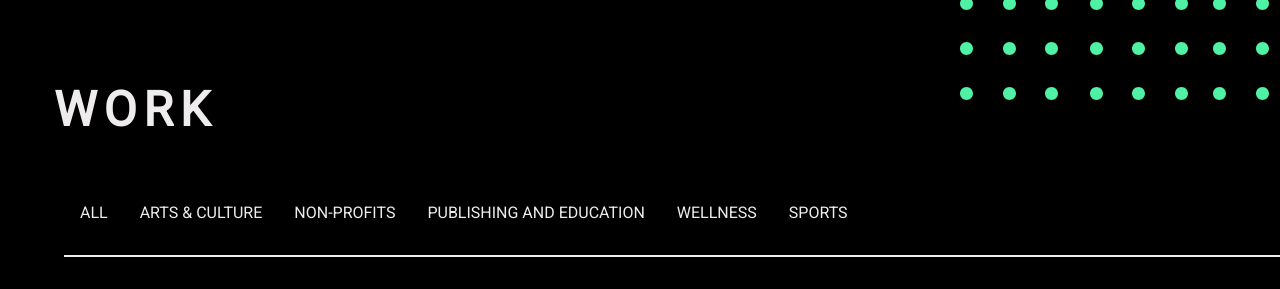
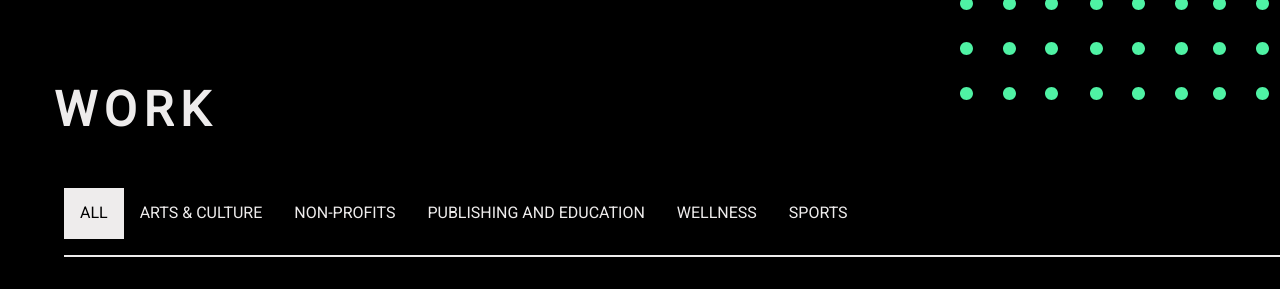
Before and after one commit to MikeX-23/plank-app, a React (Create React App) app: page / in a window 1280 px wide. In both pictures the pointer is over the item "ALL". Shown: the top 289 px of the page. Built offline with nearby package versions, Linux system fonts and the light colour scheme; no server answers.

Commit message:
added animations

```diff
--- a/src/App.css
+++ b/src/App.css
@@ -46,12 +46,16 @@
         line-height: 18.75px;
     }
 
+    .menu li:hover {
+        color: #000;
+        background: #EEECEC;
+        transition: 1s ease-in-out;
+    }
+
     .active {
         border: 1px solid #FFFFFF;
         box-sizing: border-box;
     }
-
-
 
     #container {
         width: 1280px;
@@ -114,6 +118,8 @@
         cursor:pointer;
     }
 
+
+
     #arrow {
         margin-left: 15px;
     }
@@ -122,6 +128,12 @@
         width: 217.2px;
         height: 291px;
         position: relative;
+        cursor: pointer;
+    }
+
+    .thumbnail:hover {
+        transform: scale(1.1);
+        transition: transform 0.5s ease-in-out;
     }
 
 
```
Also changed, not shown: 1 other file (tests, documents, lock files or other folders).
